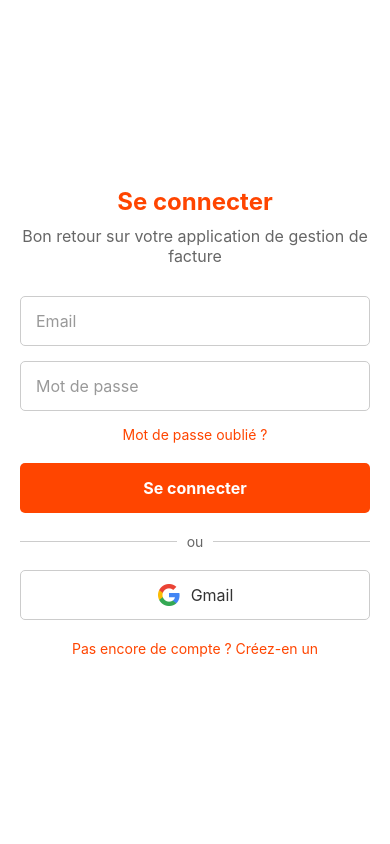
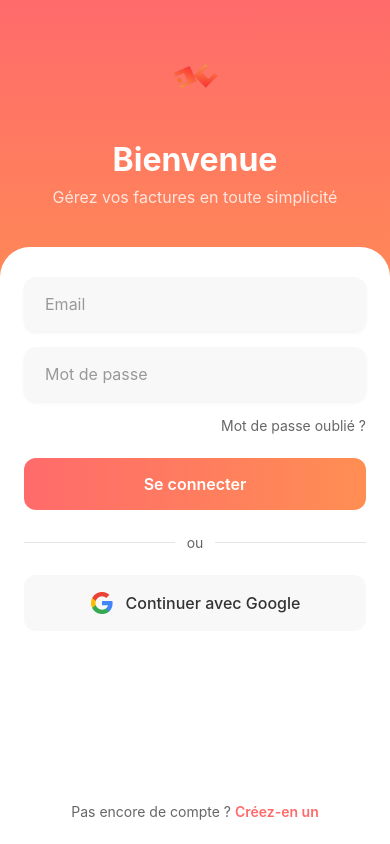
Before and after one commit to Brefera/GesCom-front, a React Native app: screen /Login in a window 390 px wide. Built offline with nearby package versions, Linux system fonts and the light colour scheme.

Commit message:
terminer

```diff
--- a/package.json
+++ b/package.json
@@ -10,15 +10,16 @@
     "web": "expo start --web"
   },
   "dependencies": {
+    "@expo/vector-icons": "^14.0.2",
     "@react-navigation/native": "^7.0.14",
     "@react-navigation/stack": "^7.1.1",
     "expo": "~52.0.31",
+    "expo-linear-gradient": "~14.0.2",
     "expo-status-bar": "~2.0.1",
     "react": "18.3.1",
     "react-native": "0.76.7",
     "react-native-safe-area-context": "^5.2.0",
-    "react-native-screens": "^4.6.0",
-    "@expo/vector-icons": "^14.0.2"
+    "react-native-screens": "^4.6.0"
   },
   "devDependencies": {
     "@babel/core": "^7.20.0"
--- a/src/Screens/Home_page.js
+++ b/src/Screens/Home_page.js
@@ -1,56 +1,63 @@
 import React from 'react';
-import { View, Text, TextInput, StyleSheet, TouchableOpacity, Image } from 'react-native';
-import { Ionicons } from '@expo/vector-icons'; // Pour les icônes
+import { View, Text, TextInput, StyleSheet, TouchableOpacity } from 'react-native';
+import { Ionicons } from '@expo/vector-icons';
 
 const HomePage = ({ navigation }) => {
   return (
     <View style={styles.container}>
-      {/* En-tête */}
       <View style={styles.header}>
-        <Text style={styles.headerTitle}>Bonjour, Sara</Text>
+        <View style={styles.headerTitleContainer}>
+          <Text style={styles.headerPrefix}>Bonjour, </Text>
+          <Text style={styles.headerName}>Sara</Text>
+        </View>
+        <TouchableOpacity style={styles.notificationButton}>
+          <Ionicons name="notifications-outline" size={24} color="#1A1A1A" />
+        </TouchableOpacity>
       </View>
 
-      {/* Barre de recherche */}
-      <View style={styles.searchBarContainer}>
+      <View style={styles.searchContainer}>
         <TextInput
-          style={styles.searchBar}
-          placeholder="Recherche..."
-          placeholderTextColor="#999"
+          style={styles.searchInput}
+          placeholder="Recherche"
+          placeholderTextColor="#A0A0A0"
         />
+        <TouchableOpacity style={styles.searchIcon}>
+          <Ionicons name="search" size={20} color="#A0A0A0" />
+        </TouchableOpacity>
       </View>
 
-      {/* Section "Mes boutiques" */}
-      <View style={styles.section}>
+      <View style={styles.shopSection}>
         <Text style={styles.sectionTitle}>Mes boutiques</Text>
-        <Text style={styles.sectionContent}>Shopping girl</Text>
+        <View style={styles.shopCard}>
+          <View>
+            <Text style={styles.shopName}>Shopping girl</Text>
+            <Text style={styles.shopDate}>Date de création: 12/10/2024</Text>
+          </View>
+          <TouchableOpacity style={styles.seeMoreButton}>
+            <Text style={styles.seeMore}>Voir +</Text>
+          </TouchableOpacity>
+        </View>
       </View>
 
-      {/* Section "Vêtement" */}
-      <View style={styles.section}>
-        <Text style={styles.sectionTitle}>Vêtement</Text>
-        <Text style={styles.sectionContent}>Date de création : 12/10/2024</Text>
-      </View>
+      <TouchableOpacity
+        style={styles.addButton}
+        onPress={() => navigation.navigate('AddShopPage')}
+      >
+        <Ionicons name="add" size={30} color="#FFF" />
+      </TouchableOpacity>
 
-      {/* Barre de navigation en bas */}
-      <View style={styles.bottomNavBar}>
-        <TouchableOpacity style={styles.navItem} onPress={() => navigation.navigate('Home')}>
-          <Ionicons name="home" size={24} color="#007bff" />
-          <Text style={styles.navText}>Accueil</Text>
+      <View style={styles.bottomNav}>
+        <TouchableOpacity style={styles.navItem}>
+          <Ionicons name="home" size={24} color="#FF9500" />
         </TouchableOpacity>
-
-        <TouchableOpacity style={styles.navItem} onPress={() => navigation.navigate('Search')}>
-          <Ionicons name="search" size={24} color="#666" />
-          <Text style={styles.navText}>Recherche</Text>
+        <TouchableOpacity style={styles.navItem}>
+          <Ionicons name="cube" size={24} color="#A0A0A0" />
         </TouchableOpacity>
-
-        <TouchableOpacity style={styles.navItem} onPress={() => navigation.navigate('Favorites')}>
-          <Ionicons name="heart" size={24} color="#666" />
-          <Text style={styles.navText}>Favoris</Text>
+        <TouchableOpacity style={styles.navItem}>
+          <Ionicons name="document-text" size={24} color="#A0A0A0" />
         </TouchableOpacity>
-
-        <TouchableOpacity style={styles.navItem} onPress={() => navigation.navigate('Profile')}>
-          <Ionicons name="person" size={24} color="#666" />
-          <Text style={styles.navText}>Profil</Text>
+        <TouchableOpacity style={styles.navItem}>
+          <Ionicons name="settings" size={24} color="#A0A0A0" />
         </TouchableOpacity>
       </View>
     </View>
@@ -60,63 +67,135 @@ const HomePage = ({ navigation }) => {
 const styles = StyleSheet.create({
   container: {
     flex: 1,
-    backgroundColor: '#f4f4f4',
-    padding: 20,
+    backgroundColor: '#FFFFFF',
   },
   header: {
-    marginBottom: 20,
+    flexDirection: 'row',
+    justifyContent: 'space-between',
+    alignItems: 'center',
+    paddingHorizontal: 24,
+    paddingTop: 60,
+    paddingBottom: 24,
   },
-  headerTitle: {
+  headerTitleContainer: {
+    flexDirection: 'row',
+    alignItems: 'center',
+  },
+  headerPrefix: {
     fontSize: 24,
-    fontWeight: 'bold',
-    color: '#333',
+    color: '#1A1A1A',
+    fontWeight: '400',
   },
-  searchBarContainer: {
-    marginBottom: 20,
+  headerName: {
+    fontSize: 24,
+    color: '#FF9500',
+    fontWeight: '700',
   },
-  searchBar: {
-    width: '100%',
-    height: 50,
-    backgroundColor: '#fff',
-    borderColor: '#ccc',
-    borderWidth: 1,
-    borderRadius: 5,
-    paddingHorizontal: 15,
+  notificationButton: {
+    padding: 8,
+    borderRadius: 12,
+    backgroundColor: '#F8F8F8',
+  },
+  searchContainer: {
+    marginHorizontal: 24,
+    marginBottom: 24,
+    position: 'relative',
+  },
+  searchInput: {
+    backgroundColor: '#F8F8F8',
+    borderRadius: 16,
+    padding: 16,
+    paddingRight: 48,
     fontSize: 16,
+    color: '#1A1A1A',
   },
-  section: {
-    marginBottom: 20,
+  searchIcon: {
+    position: 'absolute',
+    right: 16,
+    top: '50%',
+    transform: [{ translateY: -10 }],
+  },
+  shopSection: {
+    backgroundColor: '#FFF6E9',
+    flex: 1,
+    borderTopLeftRadius: 28,
+    borderTopRightRadius: 28,
+    padding: 24,
   },
   sectionTitle: {
     fontSize: 20,
-    fontWeight: 'bold',
-    color: '#333',
-    marginBottom: 10,
+    fontWeight: '700',
+    marginBottom: 20,
+    color: '#1A1A1A',
   },
-  sectionContent: {
-    fontSize: 16,
-    color: '#666',
+  shopCard: {
+    backgroundColor: '#FFFFFF',
+    borderRadius: 16,
+    padding: 20,
+    flexDirection: 'row',
+    justifyContent: 'space-between',
+    alignItems: 'center',
+    shadowColor: '#000000',
+    shadowOffset: {
+      width: 0,
+      height: 4,
+    },
+    shadowOpacity: 0.08,
+    shadowRadius: 8,
+    elevation: 4,
   },
-  bottomNavBar: {
+  shopName: {
+    fontSize: 18,
+    fontWeight: '600',
+    marginBottom: 8,
+    color: '#1A1A1A',
+  },
+  shopDate: {
+    fontSize: 14,
+    color: '#808080',
+  },
+  seeMoreButton: {
+    backgroundColor: '#F8F8F8',
+    paddingVertical: 8,
+    paddingHorizontal: 12,
+    borderRadius: 8,
+  },
+  seeMore: {
+    color: '#FF9500',
+    fontWeight: '600',
+  },
+  addButton: {
+    position: 'absolute',
+    bottom: 90,
+    right: 24,
+    backgroundColor: '#FF9500',
+    width: 60,
+    height: 60,
+    borderRadius: 30,
+    justifyContent: 'center',
+    alignItems: 'center',
+    shadowColor: '#FF9500',
+    shadowOffset: {
+      width: 0,
+      height: 4,
+    },
+    shadowOpacity: 0.3,
+    shadowRadius: 8,
+    elevation: 6,
+  },
+  bottomNav: {
     flexDirection: 'row',
     justifyContent: 'space-around',
     alignItems: 'center',
-    backgroundColor: '#fff',
+    backgroundColor: '#FFFFFF',
+    paddingVertical: 20,
+    paddingHorizontal: 24,
     borderTopWidth: 1,
-    borderTopColor: '#ccc',
-    paddingVertical: 10,
-    position: 'absolute',
-    bottom: 0,
-    left: 0,
-    right: 0,
+    borderTopColor: '#F0F0F0',
   },
   navItem: {
     alignItems: 'center',
-  },
-  navText: {
-    fontSize: 12,
-    color: '#666',
-    marginTop: 5,
+    padding: 8,
   },
 });
 
--- a/src/Screens/Login_page.js
+++ b/src/Screens/Login_page.js
@@ -1,129 +1,247 @@
-import React from 'react';
-import { View, Text, TextInput, TouchableOpacity, StyleSheet, Image } from 'react-native';
+import React, { useState } from 'react';
+import {
+  View,
+  Text,
+  TextInput,
+  TouchableOpacity,
+  StyleSheet,
+  Image,
+  Dimensions,
+  KeyboardAvoidingView,
+  Platform,
+  StatusBar,
+  Animated,
+} from 'react-native';
+import { LinearGradient } from 'expo-linear-gradient';
+
+const { width } = Dimensions.get('window');
 
 const LoginPage = ({ navigation }) => {
+  const [email, setEmail] = useState('');
+  const [password, setPassword] = useState('');
+  const [isLoading, setIsLoading] = useState(false);
+  const [focusedInput, setFocusedInput] = useState(null);
+
+  const handleLogin = async () => {
+    setIsLoading(true);
+    // Implement login logic here
+    setTimeout(() => setIsLoading(false), 2000);
+  };
+
+  const InputContainer = ({ children, isFocused }) => (
+    <Animated.View
+      style={[
+        styles.inputContainer,
+        isFocused && styles.inputContainerFocused,
+      ]}
+    >
+      {children}
+    </Animated.View>
+  );
+
   return (
-    <View style={styles.container}>
-      {/* Titre */}
-      <Text style={styles.title}>Se connecter</Text>
+    <KeyboardAvoidingView
+      behavior={Platform.OS === 'ios' ? 'padding' : 'height'}
+      style={styles.container}
+    >
+      <StatusBar barStyle="light-content" />
+      <LinearGradient
+        colors={['#FF6B6B', '#FF8E53']}
+        style={styles.gradientBackground}
+      />
 
-      {/* Sous-titre */}
-      <Text style={styles.subtitle}>Bon retour sur votre application de gestion de facture</Text>
+      <View style={styles.header}>
+        <Image
+          source={require('../../assets/logo.png')}
+          style={styles.logo}
+          resizeMode="contain"
+        />
+        <Text style={styles.welcomeText}>Bienvenue</Text>
+        <Text style={styles.subtitle}>Gérez vos factures en toute simplicité</Text>
+      </View>
 
-      {/* Champ Email */}
+      <View style={styles.formContainer}>
+        <InputContainer isFocused={focusedInput === 'email'}>
           <TextInput
             style={styles.input}
             placeholder="Email"
             placeholderTextColor="#999"
             keyboardType="email-address"
             autoCapitalize="none"
+            value={email}
+            onChangeText={setEmail}
+            onFocus={() => setFocusedInput('email')}
+            onBlur={() => setFocusedInput(null)}
           />
+        </InputContainer>
 
-      {/* Champ Mot de passe */}
+        <InputContainer isFocused={focusedInput === 'password'}>
           <TextInput
             style={styles.input}
             placeholder="Mot de passe"
             placeholderTextColor="#999"
             secureTextEntry
+            value={password}
+            onChangeText={setPassword}
+            onFocus={() => setFocusedInput('password')}
+            onBlur={() => setFocusedInput(null)}
           />
+        </InputContainer>
 
-      {/* Lien "Mot de passe oublié ?" */}
-      <TouchableOpacity onPress={() => navigation.navigate('forget_page')}>
+        <TouchableOpacity
+          onPress={() => navigation.navigate('forget_page')}
+          style={styles.forgotPasswordContainer}
+        >
           <Text style={styles.forgotPassword}>Mot de passe oublié ?</Text>
         </TouchableOpacity>
 
-      {/* Bouton "Se connecter" */}
-      <TouchableOpacity style={styles.loginButton}>
-        <Text style={styles.loginButtonText}>Se connecter</Text>
+        <TouchableOpacity
+          style={styles.loginButton}
+          onPress={handleLogin}
+          disabled={isLoading}
+        >
+          <LinearGradient
+            colors={['#FF6B6B', '#FF8E53']}
+            style={styles.gradientButton}
+            start={{ x: 0, y: 0 }}
+            end={{ x: 1, y: 0 }}
+          >
+            <Text style={styles.loginButtonText}>
+              {isLoading ? 'Chargement...' : 'Se connecter'}
+            </Text>
+          </LinearGradient>
         </TouchableOpacity>
 
-      {/* Séparateur "ou" */}
-      <View style={styles.separatorContainer}>
-        <View style={styles.separatorLine} />
-        <Text style={styles.separatorText}>ou</Text>
-        <View style={styles.separatorLine} />
+        <View style={styles.divider}>
+          <View style={styles.dividerLine} />
+          <Text style={styles.dividerText}>ou</Text>
+          <View style={styles.dividerLine} />
         </View>
 
-      {/* Bouton "Gmail" */}
         <TouchableOpacity style={styles.socialButton}>
           <Image
-          source={require('../../assets/Google_logo.png')} // Remplace par le chemin de ton icône Gmail
+            source={require('../../assets/Google_logo.png')}
             style={styles.socialIcon}
           />
-        <Text style={styles.socialButtonText}>Gmail</Text>
-      </TouchableOpacity>
-
-      {/* Lien "Pas encore de compte ? Créez-en un" */}
-      <TouchableOpacity onPress={() => navigation.replace('Register_page1')}>
-        <Text style={styles.registerLink}>Pas encore de compte ? <Text style={styles.registerLinkGreen}>Créez-en un</Text></Text>
+          <Text style={styles.socialButtonText}>Continuer avec Google</Text>
         </TouchableOpacity>
       </View>
+
+      <View style={styles.footer}>
+        <TouchableOpacity
+          onPress={() => navigation.replace('Register_page1')}
+          style={styles.registerContainer}
+        >
+          <Text style={styles.registerText}>
+            Pas encore de compte ? <Text style={styles.registerLink}>Créez-en un</Text>
+          </Text>
+        </TouchableOpacity>
+      </View>
+    </KeyboardAvoidingView>
   );
 };
 
 const styles = StyleSheet.create({
   container: {
     flex: 1,
-    justifyContent: 'center',
-    alignItems: 'center',
-    padding: 20,
     backgroundColor: '#fff',
   },
-  title: {
-    fontSize: 24,
-    fontWeight: 'bold',
-    marginBottom: 10,
-    color: '#FF4500', // Orange foncé
+  gradientBackground: {
+    position: 'absolute',
+    top: 0,
+    left: 0,
+    right: 0,
+    height: '40%',
+  },
+  header: {
+    paddingTop: Platform.OS === 'ios' ? 60 : 40,
+    paddingHorizontal: 24,
+    alignItems: 'center',
+  },
+  logo: {
+    width: 80,
+    height: 80,
+    marginBottom: 20,
+  },
+  welcomeText: {
+    fontSize: 32,
+    fontWeight: '700',
+    color: '#fff',
+    marginBottom: 8,
   },
   subtitle: {
     fontSize: 16,
-    color: '#666',
-    marginBottom: 30,
+    color: 'rgba(255, 255, 255, 0.8)',
     textAlign: 'center',
   },
+  formContainer: {
+    flex: 1,
+    backgroundColor: '#fff',
+    marginTop: 40,
+    borderTopLeftRadius: 30,
+    borderTopRightRadius: 30,
+    paddingHorizontal: 24,
+    paddingTop: 30,
+  },
+  inputContainer: {
+    backgroundColor: '#f8f8f8',
+    borderRadius: 12,
+    marginBottom: 16,
+    borderWidth: 1,
+    borderColor: 'transparent',
+    shadowColor: '#000',
+    shadowOffset: {
+      width: 0,
+      height: 2,
+    },
+    shadowOpacity: 0.05,
+    shadowRadius: 3.84,
+    elevation: 2,
+  },
+  inputContainerFocused: {
+    borderColor: '#FF6B6B',
+    backgroundColor: '#fff',
+  },
   input: {
-    width: '100%',
-    height: 50,
-    borderColor: '#ccc',
-    borderWidth: 1,
-    borderRadius: 5,
-    paddingHorizontal: 15,
-    marginBottom: 15,
+    paddingHorizontal: 20,
+    paddingVertical: 16,
     fontSize: 16,
+    color: '#333',
+  },
+  forgotPasswordContainer: {
+    alignSelf: 'flex-end',
+    marginBottom: 24,
   },
   forgotPassword: {
-    color: '#FF4500', // Orange foncé
+    color: '#666',
     fontSize: 14,
-    alignSelf: 'flex-end',
-    marginBottom: 20,
   },
   loginButton: {
-    width: '100%',
-    height: 50,
-    backgroundColor: '#FF4500', // Orange foncé
-    justifyContent: 'center',
+    marginBottom: 24,
+    borderRadius: 12,
+    overflow: 'hidden',
+  },
+  gradientButton: {
+    paddingVertical: 16,
     alignItems: 'center',
-    borderRadius: 5,
-    marginBottom: 20,
   },
   loginButtonText: {
     color: '#fff',
     fontSize: 16,
-    fontWeight: 'bold',
+    fontWeight: '600',
   },
-  separatorContainer: {
+  divider: {
     flexDirection: 'row',
     alignItems: 'center',
-    width: '100%',
-    marginBottom: 20,
+    marginBottom: 24,
   },
-  separatorLine: {
+  dividerLine: {
     flex: 1,
     height: 1,
-    backgroundColor: '#ccc',
+    backgroundColor: '#E5E5E5',
   },
-  separatorText: {
-    marginHorizontal: 10,
+  dividerText: {
+    marginHorizontal: 12,
     color: '#666',
     fontSize: 14,
   },
@@ -131,25 +249,35 @@ const styles = StyleSheet.create({
     flexDirection: 'row',
     alignItems: 'center',
     justifyContent: 'center',
-    width: '100%',
-    height: 50,
-    borderColor: '#ccc',
-    borderWidth: 1,
-    borderRadius: 5,
-    marginBottom: 20,
+    backgroundColor: '#f8f8f8',
+    borderRadius: 12,
+    paddingVertical: 16,
+    marginBottom: 24,
   },
   socialIcon: {
     width: 24,
     height: 24,
-    marginRight: 10,
+    marginRight: 12,
   },
   socialButtonText: {
     fontSize: 16,
     color: '#333',
+    fontWeight: '500',
+  },
+  footer: {
+    paddingBottom: Platform.OS === 'ios' ? 40 : 24,
+    paddingHorizontal: 24,
+  },
+  registerContainer: {
+    alignItems: 'center',
+  },
+  registerText: {
+    fontSize: 14,
+    color: '#666',
   },
   registerLink: {
-    color: '#FF4500', // Orange foncé
-    fontSize: 14,
+    color: '#FF6B6B',
+    fontWeight: '600',
   },
 });
 
```
Also changed, not shown: src/Screens/AddShopPage.js (added, +134 -0 lines), src/navigation/AppNavigator.js (+17 -47 lines), 1 other file (tests, documents, lock files or other folders). Lines whose indentation alone changed are shown as unchanged.
